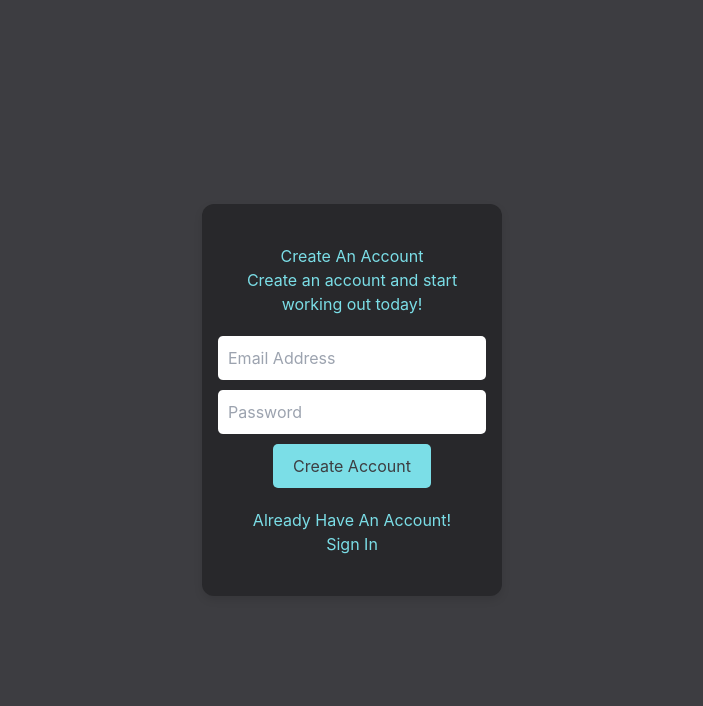
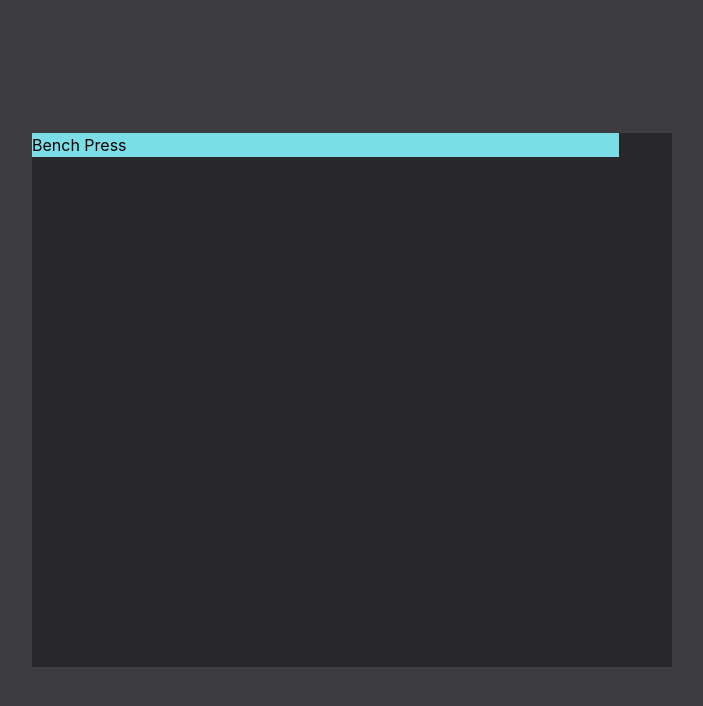
Before and after one commit to dyllenf/gym-, a React (Create React App) app: page /tracking in a window 1280 px wide. Shown: the top 706 px of the page, without its empty margins (288-991 px from the left). Built offline with nearby package versions, Linux system fonts and the light colour scheme.

Commit message:
added routes and pages

```diff
--- a/package.json
+++ b/package.json
@@ -10,6 +10,7 @@
     "postcss": "^8.4.32",
     "react": "^18.2.0",
     "react-dom": "^18.2.0",
+    "react-router-dom": "^6.21.1",
     "react-scripts": "^5.0.1",
     "tailwindcss": "^3.3.7",
     "web-vitals": "^2.1.4"
--- a/src/App.js
+++ b/src/App.js
@@ -1,25 +1,13 @@
-import logo from './logo.svg';
+// App.js
+import React from 'react';
 import './App.css';
+import { MyRoutes } from './Routes'; // Make sure the import path is correct
 
 function App() {
   return (
-  <div className='Main'>
-    <div className='mainContainer'>
-      <div className='card'>
-        <h2 className='title'>Create An Account</h2>
-        <p className='description'>Create an account and start working out today!</p>
-        <form className='signUp'>
-          <input className='input' type='email' placeholder='Email Address' />
-          <input className='input' type='password' placeholder='Password' />
-          <button className='button' type='submit'>Create Account</button>
-        </form>
-        <div className='signIn'>
-          Already Have An Account! <a href="/signin" className='link'>Sign In</a>
-        </div>
-      </div>
-    </div>
-  </div>
-
+    <>
+      <MyRoutes />
+    </>
   );
 }
 
--- /dev/null
+++ b/src/Components/Exercise/Exercise.jsx
@@ -0,0 +1,15 @@
+"use client"
+
+import { useState } from 'react';
+import "./styles.css"
+
+export default function Exercise({exerciseName}){
+
+    return (
+        <div className="exercise-container w-1/2 h-2/3 ">
+            <div className="exercise-name w-11/12">{exerciseName}</div>
+        </div>
+    );
+
+
+}
--- /dev/null
+++ b/src/Components/Exercise/styles.css
@@ -0,0 +1,7 @@
+.exercise-container{
+    background-color: #28282B;
+}
+
+.exercise-name{
+    background-color: #7BDEE7;
+}
--- /dev/null
+++ b/src/Routes.js
@@ -0,0 +1,22 @@
+import { BrowserRouter as Router, Routes, Route } from "react-router-dom";
+import { Tracking } from "./pages/Tracking";
+import { SignIn } from "./pages/SignIn";
+import { Landing } from "./pages/Landing";
+
+export const MyRoutes = () => {
+    return (
+        <Router>
+            <Routes>
+                <Route path="/login" element={ <SignIn />}>
+
+                </Route>
+                <Route path="/tracking" element={ <Tracking/> }>
+
+                </Route>
+                <Route path="/" element={ <Landing />}>
+
+                </Route>
+            </Routes>
+        </Router>
+    )
+}
--- a/src/index.js
+++ b/src/index.js
@@ -1,17 +1,12 @@
+// index.js
 import React from 'react';
-import ReactDOM from 'react-dom/client';
+import ReactDOM from 'react-dom';
 import './index.css';
 import App from './App';
-import reportWebVitals from './reportWebVitals';
 
-const root = ReactDOM.createRoot(document.getElementById('root'));
-root.render(
+ReactDOM.render(
   <React.StrictMode>
     <App />
-  </React.StrictMode>
+  </React.StrictMode>,
+  document.getElementById('root')
 );
-
-// If you want to start measuring performance in your app, pass a function
-// to log results (for example: reportWebVitals(console.log))
-// or send to an analytics endpoint. Learn more: https://bit.ly/CRA-vitals
-reportWebVitals();
--- /dev/null
+++ b/src/pages/Landing.jsx
@@ -0,0 +1,20 @@
+"use client"
+
+import { useState } from 'react';
+import { Link } from 'react-router-dom';
+
+
+
+
+export const Landing = () => {
+
+    return (
+        // Somewhere in your component
+        <div>
+            <Link to="/login">Login</Link>
+        <Link to="/tracking">Tracking</Link>
+        </div>
+
+    )
+
+}
--- /dev/null
+++ b/src/pages/SignIn.jsx
@@ -0,0 +1,29 @@
+"use client"
+
+import { useState } from 'react';
+
+
+
+
+export const SignIn = () => {
+
+    return (
+        <div className='Main'>
+        <div className='mainContainer'>
+        <div className='card'>
+            <h2 className='title'>Create An Account</h2>
+            <p className='description'>Create an account and start working out today!</p>
+            <form className='signUp'>
+            <input className='input' type='email' placeholder='Email Address' />
+            <input className='input' type='password' placeholder='Password' />
+            <button className='button' type='submit'>Create Account</button>
+            </form>
+            <div className='signIn'>
+            Already Have An Account! <a href="/signin" className='link'>Sign In</a>
+            </div>
+        </div>
+        </div>
+    </div>
+    )
+
+}
--- /dev/null
+++ b/src/pages/Tracking.jsx
@@ -0,0 +1,17 @@
+"use client"
+
+import { useState } from 'react';
+import Exercise from '../Components/Exercise/Exercise';
+
+
+
+
+export const Tracking = () => {
+
+    return (
+
+       <Exercise exerciseName={"Bench Press"}/>
+
+    )
+
+}
```
Also changed, not shown: src/Landing.jsx (deleted), src/Tracker.jsx (deleted), 1 other file (tests, documents, lock files or other folders).
